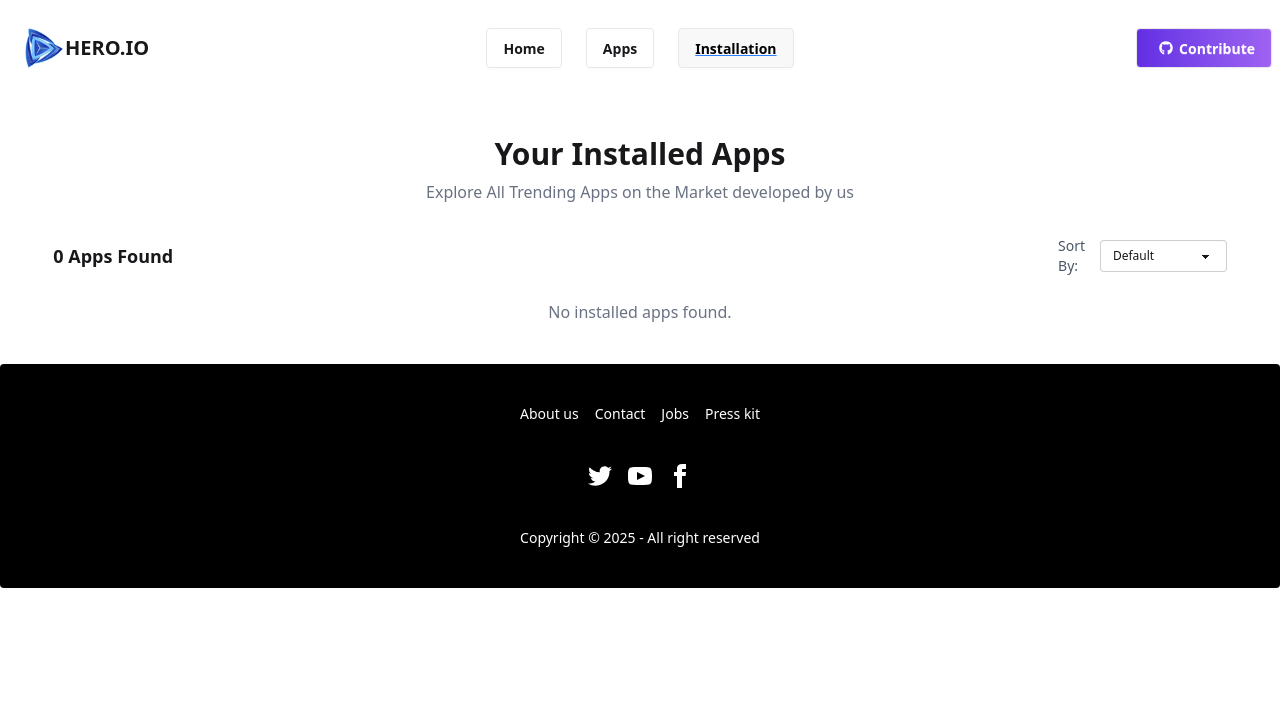
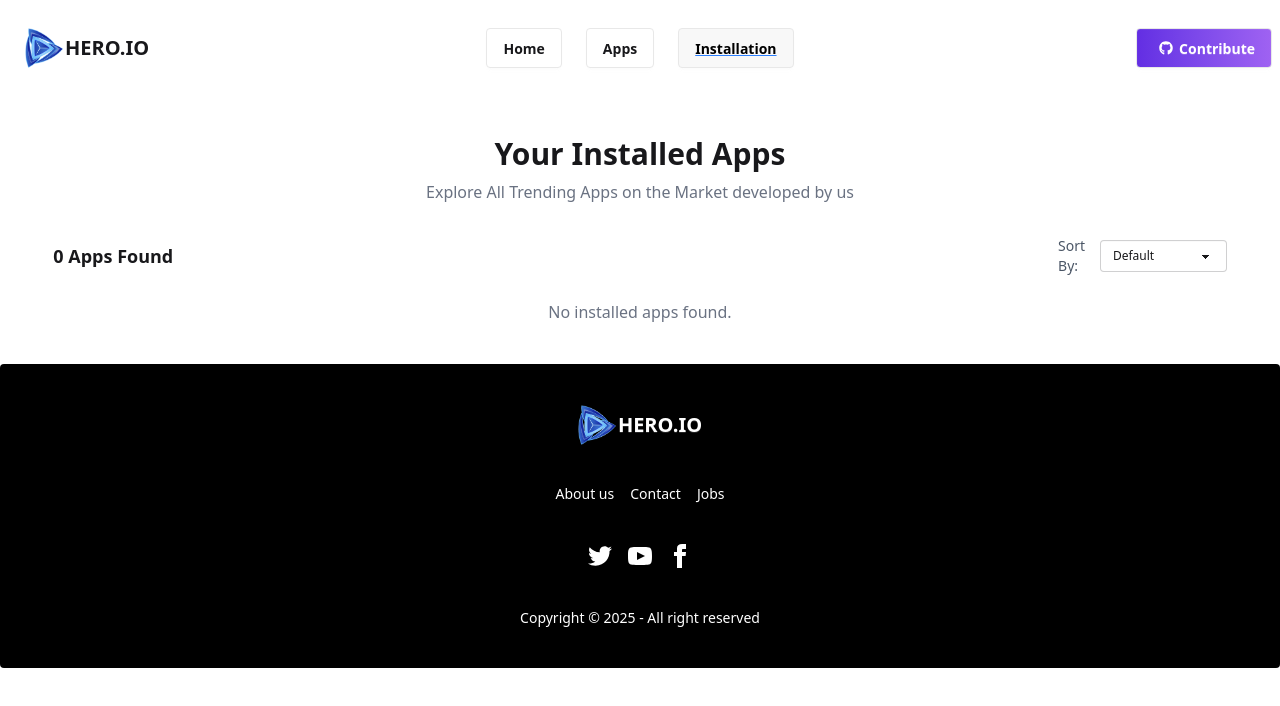
Before and after one commit to SabbirHsarkar/assignment08_hero_apps, a React (Vite) app: page /installation in a window 1280 px wide. Shown: the top 706 px of the page. Built offline with nearby package versions, Linux system fonts and the light colour scheme.

Commit message:
Footer Updated

```diff
--- a/src/Components/Apps/Apps.jsx
+++ b/src/Components/Apps/Apps.jsx
@@ -9,11 +9,6 @@ import Loader from '../Loader/Loader';
 const Apps = () => {
     const apps=useLoaderData();
     console.log(apps);
-    const navigation = useNavigation();
-
-if (navigation.state === "loading") {
-  return <Loader />;
-}
 
 
   // states
@@ -43,6 +38,12 @@ if (navigation.state === "loading") {
   const handleSearch = (e) => {
     setSearchValue(e.target.value);
   };
+      const navigation = useNavigation();
+
+if (navigation.state === "loading") {
+  return <Loader />;
+}
+
 
     return (
        <div className="p-4 md:p-10 mx-auto">
--- a/src/Components/Footer/Footer.jsx
+++ b/src/Components/Footer/Footer.jsx
@@ -1,13 +1,21 @@
 import React from 'react';
+import logo from"../../assets/asset/logo.png"
+import { Link } from 'react-router';
 
 const Footer = () => {
     return (
        <footer className="footer footer-horizontal footer-center bg-black text-white rounded p-10">
+       <Link to='/' className="btn btn-ghost text-xl">
+                    <div className='flex flex-col md:flex-row justify-center items-center'>
+                        <img className='w-4 md:w-10' src={logo} alt="" />
+                        <p>HERO.IO</p>
+                    </div>
+                </Link>
   <nav className="grid grid-flow-col gap-4">
     <a className="link link-hover">About us</a>
     <a className="link link-hover">Contact</a>
     <a className="link link-hover">Jobs</a>
-    <a className="link link-hover">Press kit</a>
+
   </nav>
   <nav>
     <div className="grid grid-flow-col gap-4">
--- a/src/Components/InstallApp/InstallApp.jsx
+++ b/src/Components/InstallApp/InstallApp.jsx
@@ -9,10 +9,6 @@ import Loader from "../Loader/Loader";
 
 
 const InstallApp = () => {
-    const navigation = useNavigation();
-    if (navigation.state === "loading") {
-  return <Loader />;
-}
 
 
 
@@ -52,7 +48,13 @@ const InstallApp = () => {
     setInstalledApps(sortedApps);
   };
 
+    const navigation = useNavigation();
+    if (navigation.state === "loading") {
+  return <Loader />;
+}
+
     return (
+
 
         <div className="w-11/12 mx-auto py-10">
       <h1 className="text-3xl font-bold mb-2 text-center">Your Installed Apps</h1>
```
